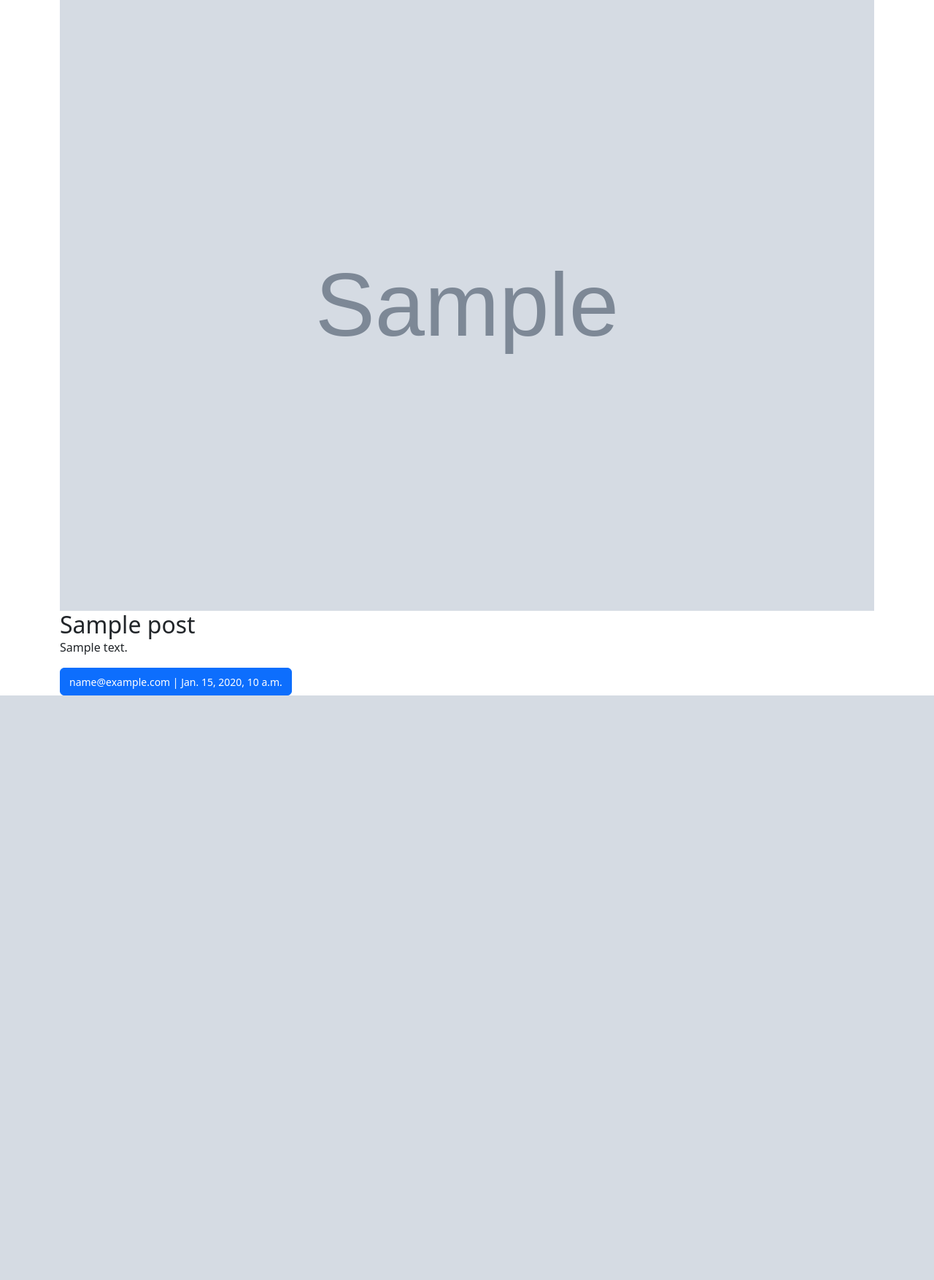
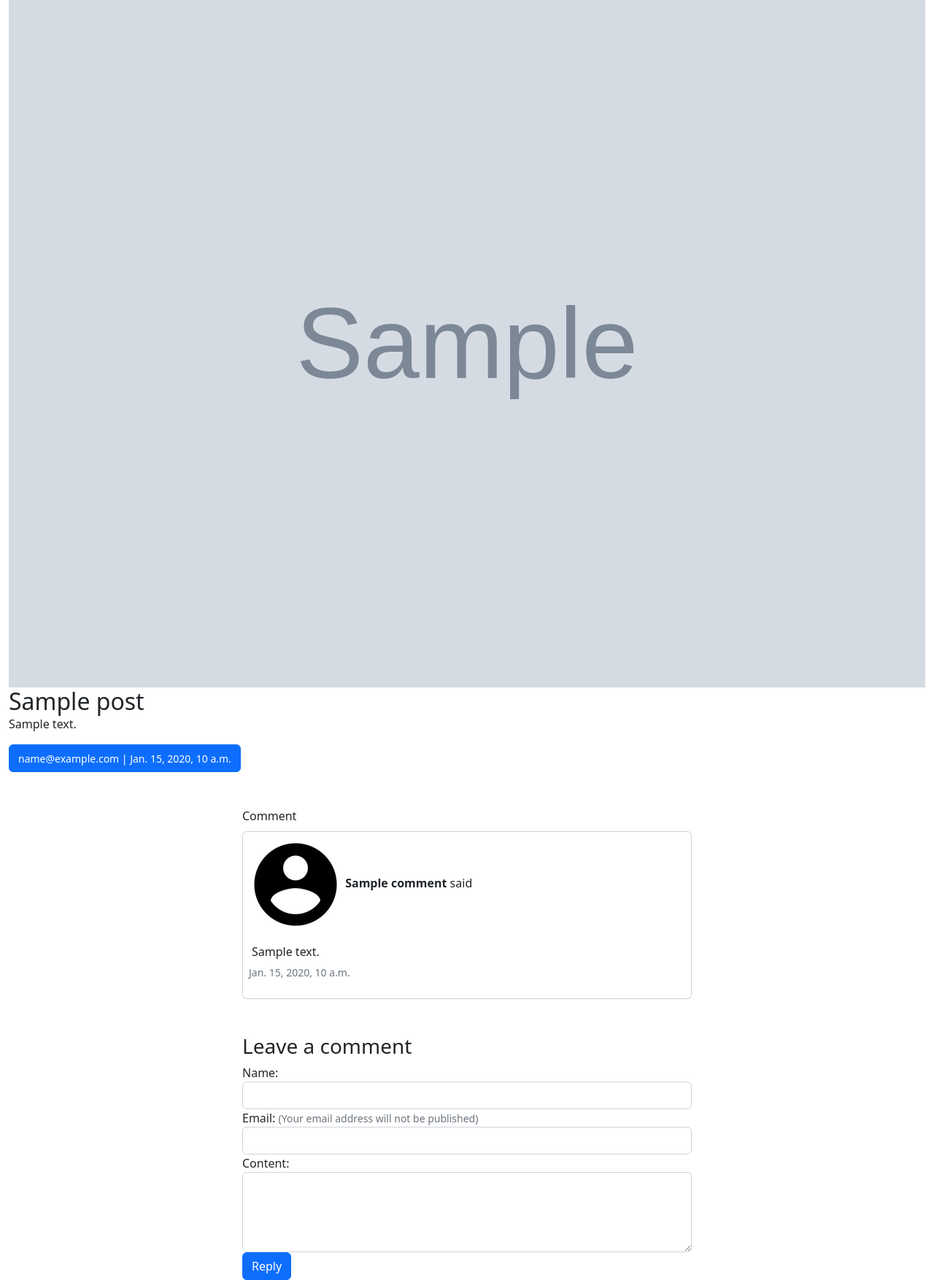
Before and after one commit to frirsta/fullstack-project, a Django app: a page that uses templates/magazine/post.html in a window 1280 px wide. Shown: the part 56-1810 px from the top of the page at 73% size. Before the commit the page ends 1009 px from the top, so only its background shows below. Run offline with Django 3.2, Linux system fonts and the light colour scheme; tables that the repository leaves empty hold one stand-in row (values such as "Sample post"); grey boxes marked "Sample" are stand-in pictures.

Commit message:
Add comment function, model, form and add it to post.html

```diff
--- a/magazine/forms.py
+++ b/magazine/forms.py
@@ -1 +1,8 @@
 from django import forms
+from .models import Comment
+
+
+class CommentForm(forms.ModelForm):
+    class Meta:
+        model = Comment
+        fields = ('name', 'email', 'content')
--- a/magazine/models.py
+++ b/magazine/models.py
@@ -16,3 +16,17 @@
 
     def __str__(self):
         return self.title
+
+
+class Comment(models.Model):
+    name = models.CharField(max_length=100)
+    email = models.EmailField(max_length=100)
+    content = models.TextField()
+    post = models.ForeignKey(Post, on_delete=models.CASCADE)
+    created = models.DateTimeField(auto_now_add=True)
+
+    class Meta:
+        ordering = ('-created',)
+
+    def __str__(self):
+        return 'Comment by {}'.format(self.name)
--- a/magazine/views.py
+++ b/magazine/views.py
@@ -4,8 +4,8 @@
 from django.urls import reverse_lazy
 from django.contrib import messages
 from django.contrib.auth.mixins import LoginRequiredMixin
-
-from .models import Post
+from .forms import CommentForm
+from .models import Post, Comment
 
 
 class HomeView(ListView):
@@ -16,7 +16,48 @@
 
 class PostView(DetailView):
     model = Post
-    template_name = 'magazine/post.html'
+    template_name = "magazine/post.html"
+
+    def get_context_data(self, **kwargs):
+        context = super().get_context_data(**kwargs)
+        pk = self.kwargs["pk"]
+        slug = self.kwargs["slug"]
+
+        form = CommentForm()
+        post = get_object_or_404(Post, pk=pk, slug=slug)
+        comments = post.comment_set.all()
+
+        context['post'] = post
+        context['comments'] = comments
+        context['form'] = form
+        return context
+
+    def post(self, request, *args, **kwargs):
+        form = CommentForm(request.POST)
+        self.object = self.get_object()
+        context = super().get_context_data(**kwargs)
+
+        post = Post.objects.filter(id=self.kwargs['pk'])[0]
+        comments = post.comment_set.all()
+
+        context['post'] = post
+        context['comments'] = comments
+        context['form'] = form
+
+        if form.is_valid():
+            name = form.cleaned_data['name']
+            email = form.cleaned_data['email']
+            content = form.cleaned_data['content']
+
+            comment = Comment.objects.create(
+                name=name, email=email, content=content, post=post
+            )
+
+            form = CommentForm()
+            context['form'] = form
+            return self.render_to_response(context=context)
+
+        return self.render_to_response(context=context)
 
 
 class PostCreateView(LoginRequiredMixin, CreateView):
--- a/templates/magazine/post.html
+++ b/templates/magazine/post.html
@@ -1,7 +1,7 @@
 {% extends 'base.html' %}
-
+{% load static %}
 {% block content %}
-<div class="container post-container">
+<div class="container-fluid">
   {% if post.image %}
   <img src="{{ post.image.url }}" alt="{{ post.title }}" class="card-img-top">
   {% endif %}
@@ -21,6 +21,57 @@
       </button>
 
     </div>
+    {% if comments %}
+    <div class="row mt-5">
+      <div class="col-lg-6 offset-lg-3">
+        Comment{{ comments.count|pluralize }}
+        <span class="badge badge-dark ml-2">{{ comments.count }}</span>
+      </div>
+      {% for comment in comments %}
+      <div class="col-lg-6 offset-lg-3 mt-2">
+        <div class="card p-2">
+          <div class="row">
+            <div class="col-12">
+              <img class="rounded-circle mr-2" src="{% static 'images/avatar128.png' %}" alt="Avatar">
+              <strong>{{ comment.name }}</strong> said
+            </div>
+            <div class="col-12">
+              <p class="m-1 mt-3">{{ comment.content }}</p>
+              <p class="text-right text-muted"><small>{{ comment.created }}</small></p>
+            </div>
+          </div>
+        </div>
+      </div>
+      {% endfor %}
+    </div>
+    {% endif %}
+
+    <div class="row mt-5">
+      <div class="col-lg-6 offset-lg-3">
+        <h3>Leave a comment</h3>
+        <form method='POST'>
+          {% csrf_token %}
+          <div class="form-group">
+            <span class="ml-2"></span>{{ form.name.label_tag }}
+            <input type="text" class="form-control {% if form.name.errors %}is-invalid{% endif %}" id="id_name"
+              name="name" value="{{ form.name.value|default:'' }}">
+          </div>
+          <div class="form-group">
+            <span class="ml-2"></span>
+            {{ form.email.label_tag }}
+            <span class="text-muted"><small>(Your email address will not be published)</small></span>
+            <input type="text" class="form-control {% if form.email.errors %}is-invalid{% endif %}" id="id_email"
+              name="email" value="{{ form.email.value|default:'' }}">
+          </div>
+          <div class="form-group">
+            <span class="ml-2"></span>{{ form.content.label_tag }}
+            <textarea class="form-control {% if form.content.errors %}is-invalid{% endif %}" id="id_content"
+              name="content" rows="4">{{ form.content.value|default:'' }}</textarea>
+          </div>
+          <button class="btn btn-primary ml-2" type="submit">Reply</button>
+        </form>
+      </div>
+    </div>
 
   </div>
 {% endblock content %}
```
Also changed, not shown: requirements.txt (added, +8 -0 lines), magazine/migrations/0002_comment.py (added), static/images/avatar128.png (renamed from static/images/128px.png).
